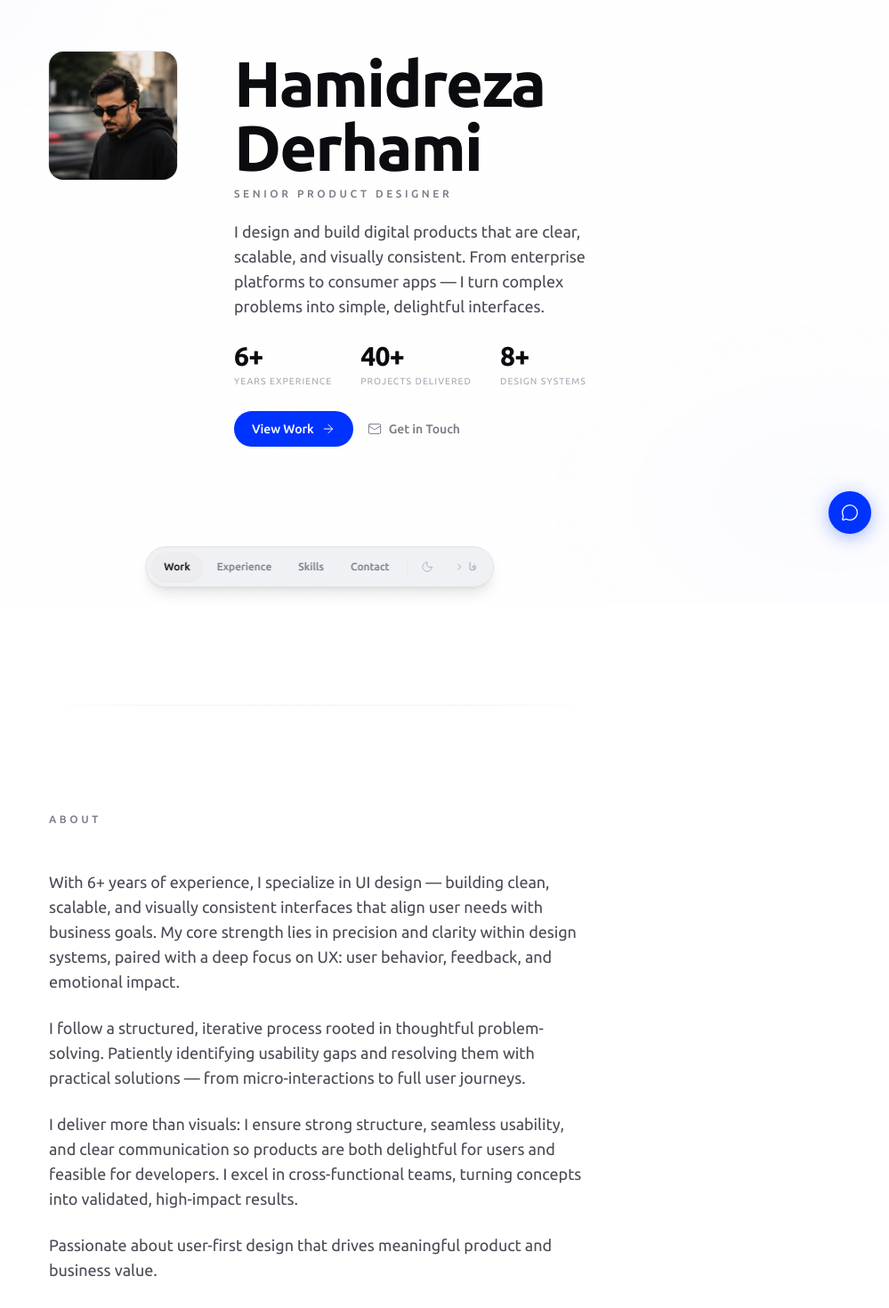
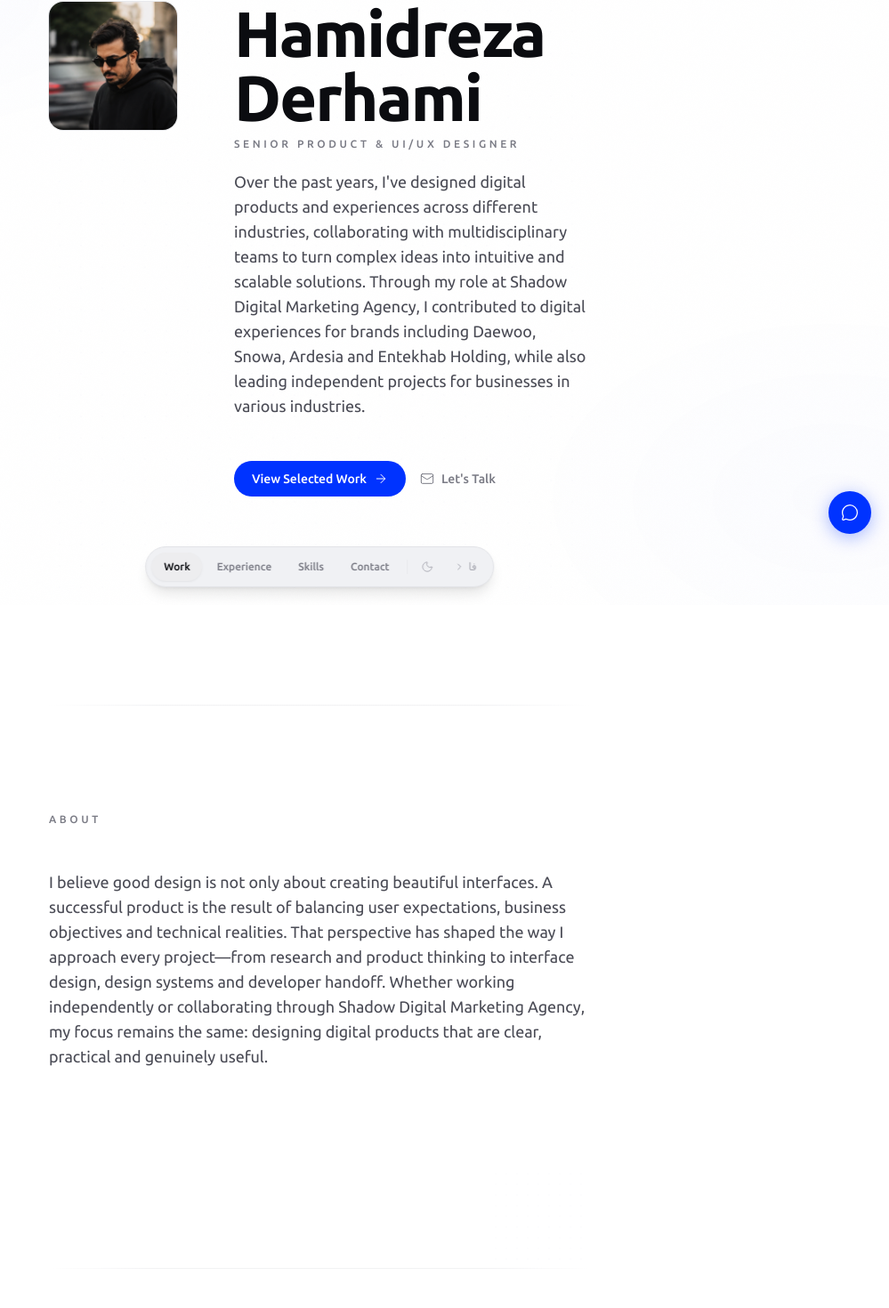
Before and after one commit to derhami/portfolio, a React (Vite) app: page / in a window 1280 px wide. Shown: the part 120-1590 px from the top of the page at 89% size, without its empty margins (281-1280 px from the left). Built offline with nearby package versions, Linux system fonts and the light colour scheme.

Commit message:
feat: Phase 4 real content - Hero and About sections

```diff
--- a/src/content/en.ts
+++ b/src/content/en.ts
@@ -8,26 +8,19 @@ export const enContent: Content = {
   },
   hero: {
     name: "Hamidreza Derhami",
-    role: "Senior Product Designer",
+    role: "Senior Product & UI/UX Designer",
     tagline:
-      "Creating intuitive, user-centered digital experiences.",
+      "I design digital experiences that balance user needs, business goals, and engineering constraints.",
     description:
-      "I design and build digital products that are clear, scalable, and visually consistent. From enterprise platforms to consumer apps — I turn complex problems into simple, delightful interfaces.",
-    stats: [
-      { label: "Years Experience", value: "6+" },
-      { label: "Projects Delivered", value: "40+" },
-      { label: "Design Systems", value: "8+" },
-    ],
-    cta: "View Work",
-    secondaryCta: "Get in Touch",
+      "Over the past years, I've designed digital products and experiences across different industries, collaborating with multidisciplinary teams to turn complex ideas into intuitive and scalable solutions.\n\nThrough my role at Shadow Digital Marketing Agency, I contributed to digital experiences for brands including Daewoo, Snowa, Ardesia and Entekhab Holding, while also leading independent projects for businesses in various industries.",
+    stats: [],
+    cta: "View Selected Work",
+    secondaryCta: "Let's Talk",
   },
   about: {
     label: "About",
     paragraphs: [
-      "With 6+ years of experience, I specialize in UI design — building clean, scalable, and visually consistent interfaces that align user needs with business goals. My core strength lies in precision and clarity within design systems, paired with a deep focus on UX: user behavior, feedback, and emotional impact.",
-      "I follow a structured, iterative process rooted in thoughtful problem-solving. Patiently identifying usability gaps and resolving them with practical solutions — from micro-interactions to full user journeys.",
-      "I deliver more than visuals: I ensure strong structure, seamless usability, and clear communication so products are both delightful for users and feasible for developers. I excel in cross-functional teams, turning concepts into validated, high-impact results.",
-      "Passionate about user-first design that drives meaningful product and business value.",
+      "I believe good design is not only about creating beautiful interfaces.\n\nA successful product is the result of balancing user expectations, business objectives and technical realities.\n\nThat perspective has shaped the way I approach every project—from research and product thinking to interface design, design systems and developer handoff.\n\nWhether working independently or collaborating through Shadow Digital Marketing Agency, my focus remains the same: designing digital products that are clear, practical and genuinely useful.",
     ],
   },
   work: {
--- a/src/content/fa.ts
+++ b/src/content/fa.ts
@@ -8,26 +8,19 @@ export const faContent: Content = {
   },
   hero: {
     name: "حمیدرضا درهمی",
-    role: "طراح ارشد محصول",
+    role: "طراح ارشد محصول و رابط کاربری",
     tagline:
-      "طراحی تجربه‌های دیجیتال بصری و کاربرمحور.",
+      "طراحی محصول برای من یعنی ایجاد تعادل میان نیاز کاربران، اهداف کسب‌وکار و محدودیت‌های فنی.",
     description:
-      "محصولات دیجیتال طراحی و می‌سازم که واضح، مقیاس‌پذیر و بصری سازگار باشند. از پلتفرم‌های سازمانی تا اپلیکیشن‌های مصرفی — مسائل پیچیده را به رابط‌های ساده و لذت‌بخش تبدیل می‌کنم.",
-    stats: [
-      { label: "سال تجربه", value: "۶+" },
-      { label: "پروژه تحویلی", value: "۴۰+" },
-      { label: "Design System", value: "۸+" },
-    ],
-    cta: "مشاهده کارها",
-    secondaryCta: "تماس با من",
+      "در سال‌های اخیر روی طراحی محصولات و تجربه‌های دیجیتال در صنایع مختلف فعالیت داشته‌ام و در کنار تیم‌های طراحی و توسعه، تلاش کرده‌ام ایده‌های پیچیده را به تجربه‌هایی ساده، قابل استفاده و مقیاس‌پذیر تبدیل کنم.\n\nهمکاری با برندهایی مانند دوو، اسنوا، آردزیا و گروه انتخاب را در قالب فعالیت حرفه‌ای خود در آژانس دیجیتال مارکتینگ سایه تجربه کرده‌ام و در کنار آن، طراحی و اجرای پروژه‌های مستقلی را نیز برای کسب‌وکارهای مختلف بر عهده داشته‌ام.",
+    stats: [],
+    cta: "مشاهده نمونه‌کارها",
+    secondaryCta: "ارتباط با من",
   },
   about: {
     label: "درباره من",
     paragraphs: [
-      "بیش از ۶ سال تجربه در طراحی UI دارم — ساخت رابط‌های تمیز، مقیاس‌پذیر و بصری سازگار که نیازهای کاربر را با اهداف تجاری همسو می‌کند. نقطه قوتم در دقت و وضوح Design System است، همراه با تمرکز عمیق بر UX: رفتار کاربر، بازخورد و تأثیر عاطفی.",
-      "رویکرد ساختاریافته و تکرارشونده‌ای دارم که بر حل مسئله اندیشمندانه استوار است. شناسایی صبورانه شکاف‌های کاربردپذیری و حل آنها با راه‌حل‌های عملی — از تعاملات ریز تا تجربه‌های کامل کاربر.",
-      "فراتر از طراحی بصری، اطمینان حاصل می‌کنم که ساختار، کاربردپذیری و ارتباطات در محصولات قوی باشند — به‌طوری که هم برای کاربران لذت‌بخش و هم برای توسعه‌دهندگان عملی باشند. در تیم‌های cross-functional عالی هستم و مفاهیم را به نتایج واقعی و تأثیرگذار تبدیل می‌کنم.",
-      "مشتاق طراحی کاربرمحور هستم که ارزش هم برای محصول و هم برای کسب‌وکار ایجاد می‌کند.",
+      "برای من طراحی فقط ساختن یک رابط کاربری زیبا نیست.\n\nهر محصول موفق حاصل ایجاد تعادل میان انتظار کاربران، اهداف کسب‌وکار و واقعیت‌های فنی است و همین نگاه، مسیر طراحی من را در تمام پروژه‌ها شکل داده است؛ از شناخت مسئله و طراحی تجربه کاربری گرفته تا طراحی رابط، دیزاین سیستم و همکاری نزدیک با تیم توسعه.\n\nچه در پروژه‌های مستقلی که به صورت مستقیم با کسب‌وکارها همکاری کرده‌ام و چه در پروژه‌هایی که در آژانس دیجیتال مارکتینگ سایه برای برندهایی مانند دوو، اسنوا، آردزیا و گروه انتخاب انجام شده‌اند، همیشه تلاش کرده‌ام راه‌حل‌هایی طراحی کنم که علاوه بر زیبایی، قابل اجرا، کاربردی و ماندگار باشند.",
     ],
   },
   work: {
```
